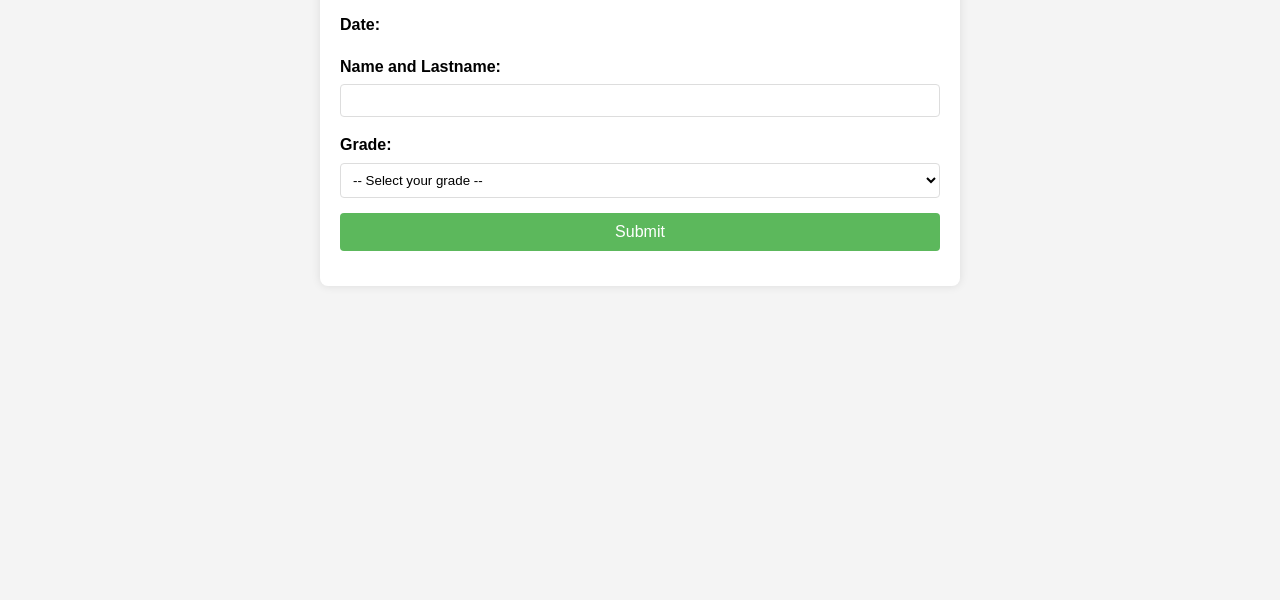
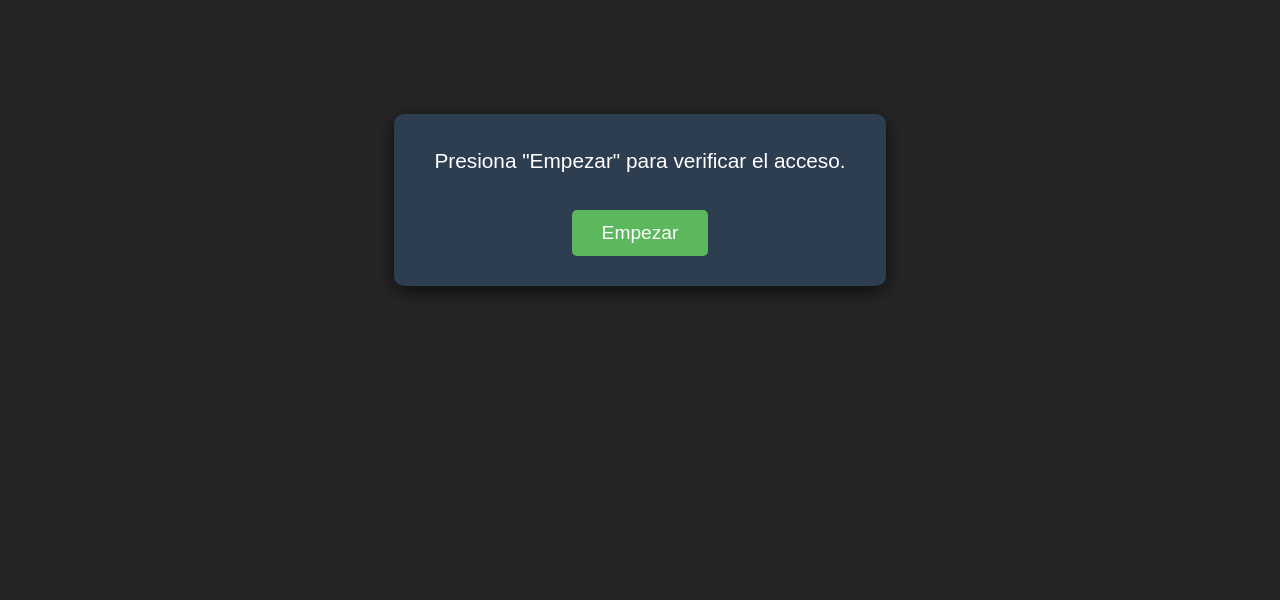
Before and after one commit to jonnyxtar41/spelling, a plain HTML site: page index.html in a window 1280 px wide. Shown: the part 200-800 px from the top of the page. Drawn offline with Linux system fonts and the light colour scheme.

Commit message:
Update style.css

```diff
--- a/style.css
+++ b/style.css
@@ -1,34 +1,79 @@
         body {
             font-family: sans-serif;
             line-height: 1.6;
-    margin: 20px;
+            margin: 0;
             background-color: #f4f4f4;
+            overflow: hidden;
+        }
+        #authOverlay {
+            position: fixed;
+            top: 0;
+            left: 0;
+            width: 100%;
+            height: 100%;
+            background-color: rgba(0, 0, 0, 0.85);
+            display: flex;
+            flex-direction: column;
+            justify-content: center;
+            align-items: center;
+            z-index: 10000;
+            color: white;
+            text-align: center;
+            padding: 20px;
+            box-sizing: border-box;
+        }
+        #authBox {
+            background-color: #2c3e50;
+            padding: 30px 40px;
+            border-radius: 10px;
+            box-shadow: 0 5px 20px rgba(0,0,0,0.7);
+        }
+        #authMessage {
+            margin-top: 0;
+            margin-bottom: 25px;
+            font-size: 1.3em;
+            min-height: 2em;
+        }
+        #startButton {
+            padding: 12px 30px;
+            font-size: 1.2em;
+            background-color: #5cb85c;
+            color: white;
+            border: none;
+            border-radius: 5px;
+            cursor: pointer;
+            transition: background-color 0.3s ease, transform 0.1s ease;
+        }
+        #startButton:hover:not(:disabled) {
+            background-color: #4cae4c;
+            transform: scale(1.05);
+        }
+        #startButton:disabled {
+            background-color: #7f8c8d;
+            cursor: not-allowed;
         }
 
         .container {
             max-width: 600px;
-    margin: auto;
+            margin: 20px auto;
             background: #fff;
             padding: 20px;
             border-radius: 8px;
             box-shadow: 0 0 10px rgba(0, 0, 0, 0.1);
+            display: none;
         }
-
         h1 {
             text-align: center;
             margin-bottom: 20px;
         }
-
         .form-group {
             margin-bottom: 15px;
         }
-
         label {
             display: block;
             margin-bottom: 5px;
             font-weight: bold;
         }
-
         input[type="text"],
         input[type="date"],
         select {
@@ -39,15 +84,19 @@ select {
             box-sizing: border-box;
             background-color: white;
         }
-
-.no-select { /* Aunque no se usa explícitamente en el HTML actual, lo mantengo por si lo añades */
+        input:disabled,
+        select:disabled {
+            background-color: #e0e0e0 !important;
+            color: #555 !important;
+            cursor: not-allowed;
+        }
+        .no-select {
             user-select: none;
             -webkit-user-select: none;
             -moz-user-select: none;
             -ms-user-select: none;
         }
-
-button {
+        button[type="submit"] {
             display: block;
             width: 100%;
             padding: 10px;
@@ -59,12 +108,22 @@ button {
             cursor: pointer;
             transition: background-color 0.3s ease;
         }
-
-button:hover {
+        button[type="submit"]:hover:not(:disabled) {
             background-color: #4cae4c;
         }
-
-button:disabled { /* Estilo para el botón deshabilitado */
+        button[type="submit"]:disabled {
             background-color: #cccccc;
             cursor: not-allowed;
         }
+        .date-timer-wrapper {
+            display: flex;
+            align-items: center;
+            justify-content: space-between;
+        }
+        #fechaHoraActual {
+            margin-right: 15px;
+        }
+        #countdownTimer {
+            font-weight: bold;
+            color: #d9534f;
+        }
```
Lines whose indentation alone changed are shown as unchanged.
